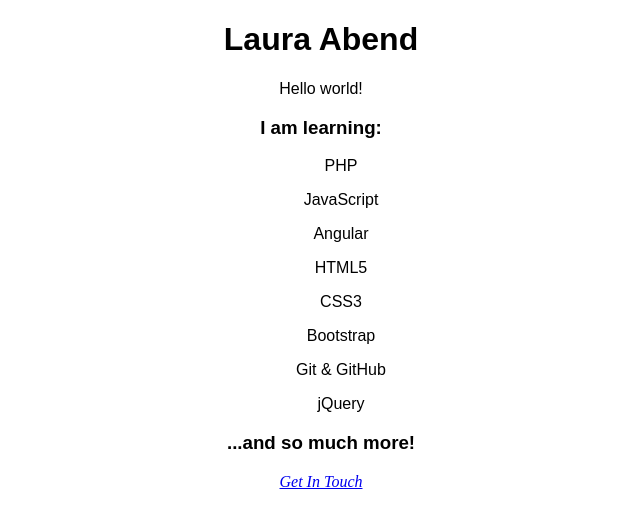
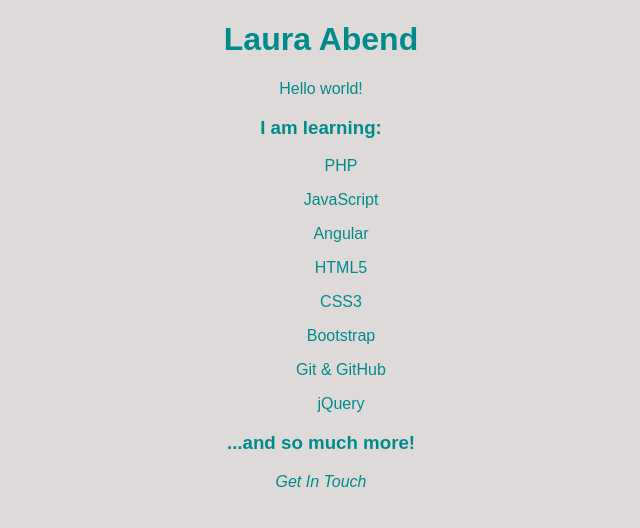
Before and after one commit to thisisserious/gitHubChallenge2, a PHP site: page /code_school.php in a window 1280 px wide. Shown: the top 528 px of the page, without its empty margins (319-959 px from the left). Run offline with PHP 8.4, Linux system fonts and the light colour scheme.

Commit message:
add font & background color from color safe picker

```diff
--- a/styles.css
+++ b/styles.css
@@ -1,6 +1,8 @@
-main {
+body {
   text-align: center;
   font-family: Trebuchet, sans-serif;
+  background-color: #dfdada;
+  color: #008b8b;
 }
 
 /*section {
@@ -12,3 +14,8 @@ main {
 footer {
   text-align: center;
 }
+
+a {
+  text-decoration: none;
+  color: inherit;
+}
```
